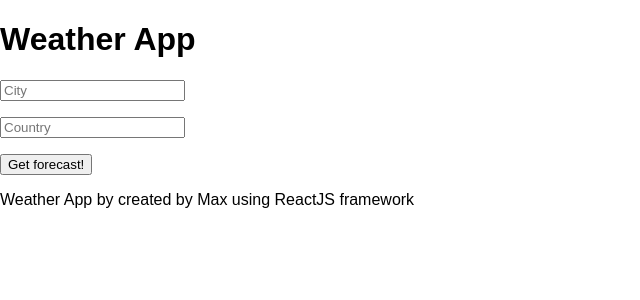
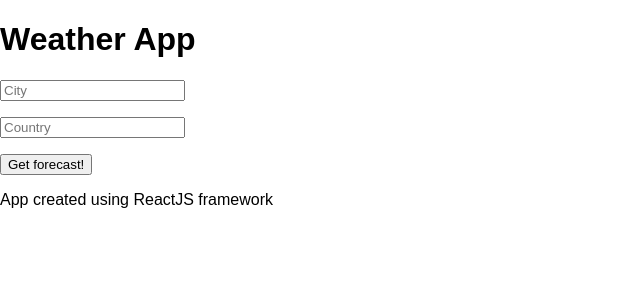
Before and after one commit to maxtwardowski/weatherapp, a React (Create React App) app: page / in a window 1280 px wide. Shown: the top 300 px of the page, without its empty margins (0-640 px from the left). Built offline with nearby package versions, Linux system fonts and the light colour scheme.

Commit message:
Footer changes

```diff
--- a/src/Footer.js
+++ b/src/Footer.js
@@ -4,7 +4,7 @@ class Footer extends Component {
   render() {
     return (
       <div>
-        <p>Weather App by created by Max using ReactJS framework</p>
+        <p>App created using ReactJS framework</p>
       </div>
     );
   }
```
Also changed, not shown: package.json (line endings or trailing spaces), 1 other file (tests, documents, lock files or other folders).
